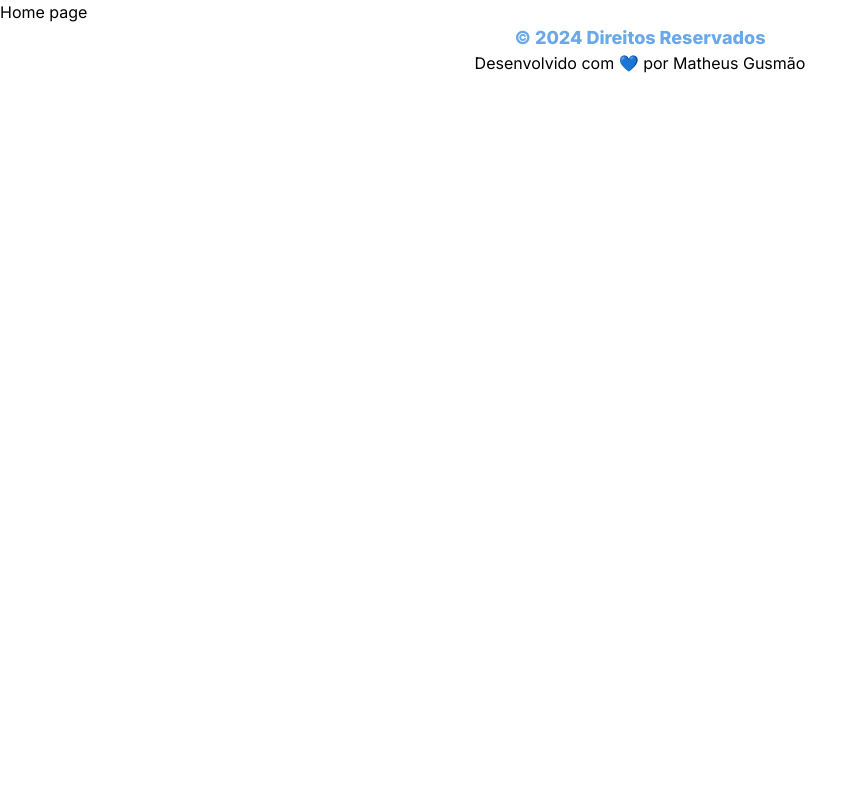
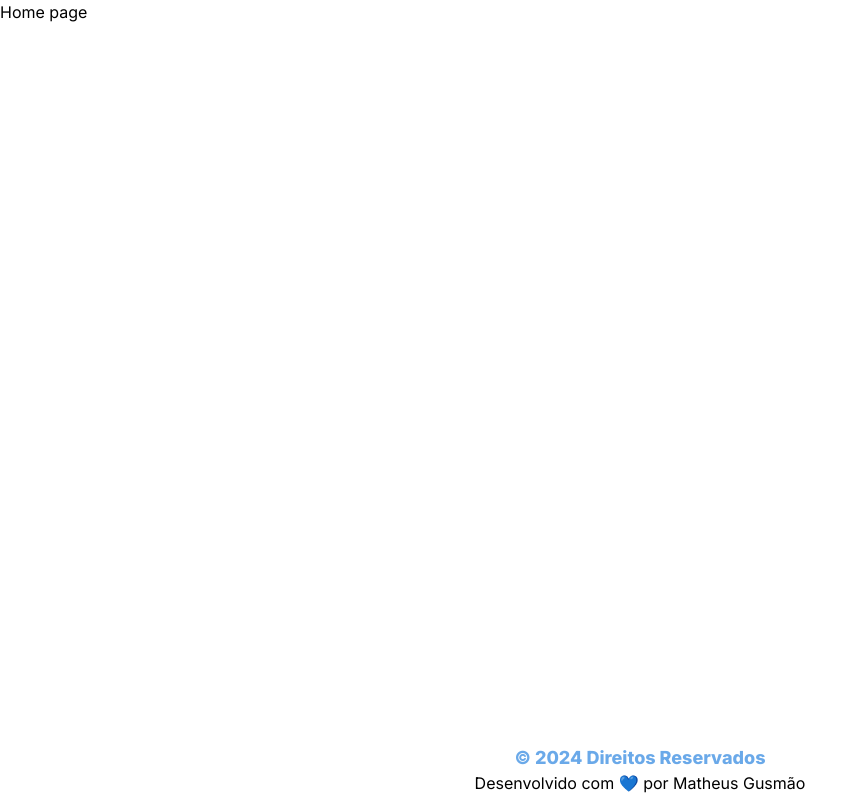
Before and after one commit to gusmaomatheus/listify-frontend, a React (Create React App) app: page / in a window 1280 px wide. Shown: the whole page, without its empty margins (0-867 px from the left). Built offline with nearby package versions, Linux system fonts and the light colour scheme.

Commit message:
style(footer): fix position at the end of the screen

```diff
--- a/src/components/Footer.jsx
+++ b/src/components/Footer.jsx
@@ -2,7 +2,7 @@ import Text from "./Text";
 
 export default function Footer() {
     return (
-        <footer className="flex flex-col items-center">
+        <footer className="fixed top-[93%] left-[25%] right-[25%] flex flex-col items-center">
             <Text color="#6aa9e9" size={18} weight={800}>
                 &copy; 2024 Direitos Reservados
             </Text>
```
